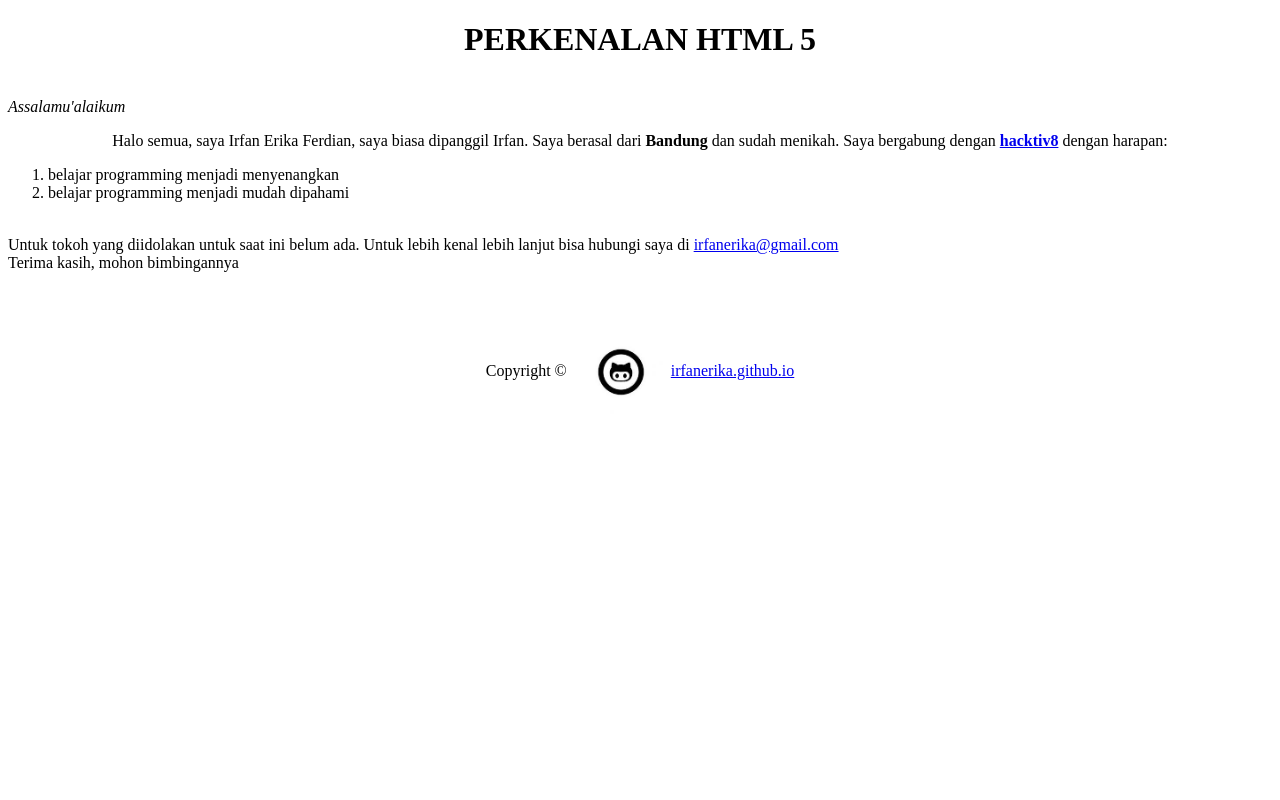
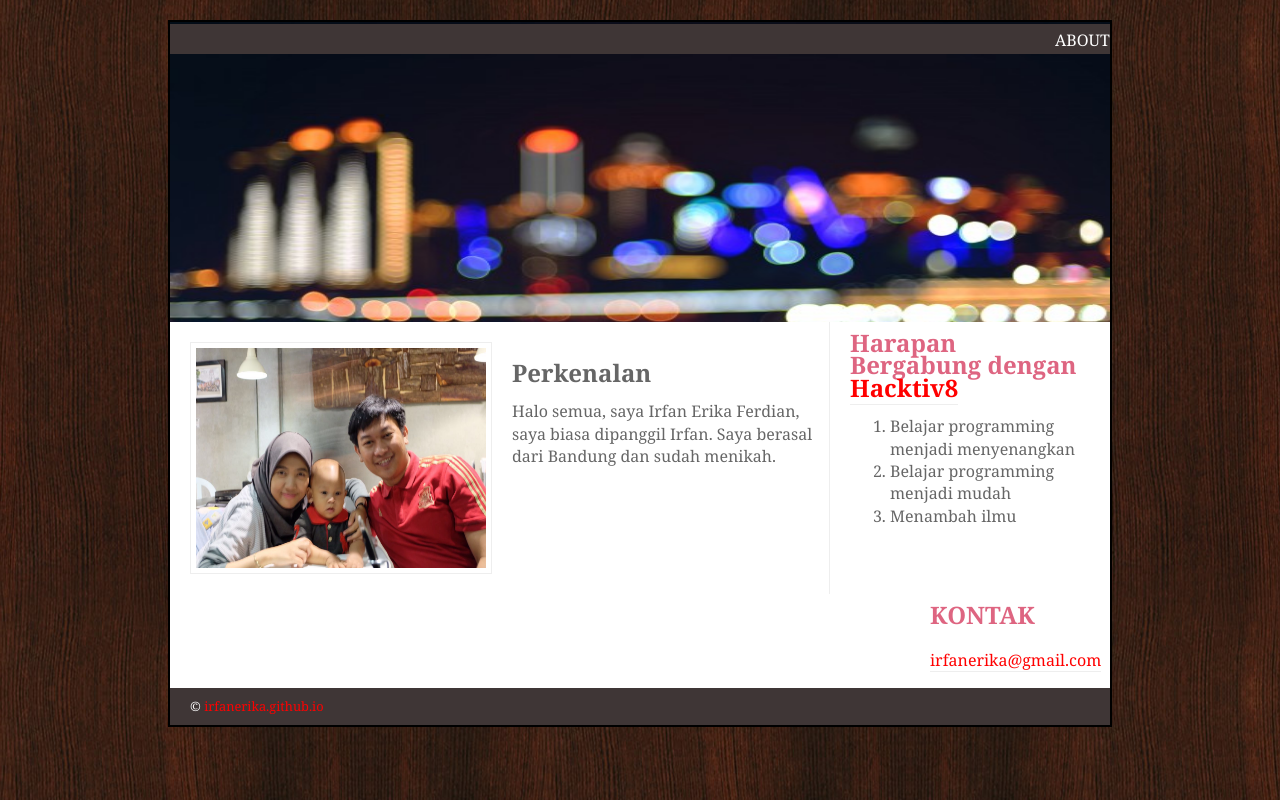
Before and after one commit to irfanerika/irfanerika.github.io, a plain HTML site: page index.html in a window 1280 px wide. Drawn offline with Linux system fonts and the light colour scheme.

```diff
--- a/index.html
+++ b/index.html
@@ -1,32 +1,47 @@
 <!DOCTYPE html>
 <html>
-<head>
-  <title>latihan html 5</title>
-</head>
-<body>
-<!--judul-->
-  <div id="header"> <h1 align=center>PERKENALAN HTML 5</h1> </div>
-<!--end judul-->
-<!--isi-->
-  <div><p><br><i>Assalamu'alaikum</i></br></p>
-  <p align=center>Halo semua, saya Irfan Erika Ferdian, saya biasa dipanggil Irfan. Saya berasal dari <b>Bandung</b> dan sudah menikah.
-  Saya bergabung dengan <a href="http://www.hacktiv8.com"><b>hacktiv8</b></a> dengan harapan:
- <!--order list-->
-  <br><ol>
-  <li>belajar programming menjadi menyenangkan</li>
-  <li>belajar programming menjadi mudah dipahami</li>
-  </ol></br>
- <!--end order list-->
-Untuk tokoh yang diidolakan untuk saat ini belum ada.
-Untuk lebih kenal lebih lanjut bisa hubungi saya di <a href="mailto:irfanerika@gmail.com" target=_top>irfanerika@gmail.com</a>
+	<head>
+		<title>LATIHAN HTML</title>
+		<link rel="stylesheet" href="styles/style.css" type="text/css" />
+	</head>
+	<body>
+		<!--pembungkus-->
+		<div class="wrapper">
+			<header>
+			 <h1>LATIHAN HTML</h1>
+				<nav>
+					<ul>
+						<li><a href="">ABOUT</a></li>
+					</ul>
+				</nav>
+			</header>
+			<section class="perkenalan">
+				<article>
+					<figure>
+						<img src="images/foto.jpg" alt="soto" / height="220" width="290">
+					</figure>
+					<hgroup>
+						<h2>Perkenalan</h2>
+					</hgroup>
+					<p>Halo semua, saya Irfan Erika Ferdian, saya biasa dipanggil Irfan. Saya berasal dari Bandung dan sudah menikah.</p>
+				</article>
 
-  <br>Terima kasih, mohon bimbingannya</br></p>
-</div>
-<!--end isi-->
-<!--penutup-->
-<footer id="footer">
-            <br><p align=center>Copyright &copy <a href="https://www.github.com" target=_blank><img src="image/github.jpg" alt="gambar github" width="100" height="100" align=center ></a><a href="https://irfanerika.github.io">irfanerika.github.io</a></p></br>
-        </footer>
-		<!--end penutup-->
-</body>
+			</section>
+			<aside>
+				<section class="alasan">
+					<h2>Harapan Bergabung dengan <a href="http://www.hacktiv8.com">Hacktiv8</a></h2>
+					<ol>
+					<li>Belajar programming menjadi menyenangkan</li>
+					<li>Belajar programming menjadi mudah</li>
+					<li>Menambah ilmu</li>
+					<ol/>
+
+				<br><br><br><h2>KONTAK</h2><br><a href="mailto:irfanerika@gmail.com" target=_top>irfanerika@gmail.com</a></br>
+				</section>
+			</aside>
+			<footer>
+				&copy; <a href="https://irfanerika.github.io">irfanerika.github.io</a>
+			</footer>
+		</div><!-- .wrapper -->
+	</body>
 </html>
--- /dev/null
+++ b/styles/style.css
@@ -0,0 +1,93 @@
+header, section, footer, aside, nav, article, figure, figcaption {
+	display: block;}
+body {
+	color: #666666;
+	background-color: #f9f8f6;
+	background-image: url(../images/dark-wood.jpg);
+	background-position: center;
+	font-family: Georgia, Times, serif;
+	line-height: 1.4em;
+	margin: 0px;}
+.wrapper {
+	position:relative;
+	width: 940px;
+	margin: 20px auto 20px auto;
+	border: 2px solid #000000;
+	background-color: #ffffff;}
+header {
+	position:relative;
+	height: 300px;
+	background-size: 950px 400px;
+	background-repeat:no-repeat;
+    background-image: url(../images/header.jpg);}
+h1 {
+	position:relative;
+	text-indent: -9999px;
+	width: 940px;
+	margin: 0px;}
+nav, footer {
+	position:fixed;
+	clear: both;
+	color: #ffffff;
+	background-color: #3f3636;
+	height: 30px;
+	margin: -20px auto auto auto;
+	z-index:1000;}
+nav ul {
+	margin: 0px;
+	padding: 5px 0px 5px 30px;}
+nav li {
+	display: inline;
+	margin-left: 855px;}
+nav li a {
+	color: #ffffff;}
+nav li a:hover{
+	color: #000000;}
+section.perkenalan {
+	position:relative;
+	float: left;
+	width: 659px;
+	border-right: 1px solid #eeeeee;}
+article {
+	position:relative;
+	clear: both;
+	overflow: auto;
+	width: 100%;}
+hgroup {
+	position:relative;
+	margin-top: 40px;}
+figure {
+	position:relative;
+	float: left;
+	width: 290px;
+	height: 220px;
+	padding: 5px;
+	margin: 20px;
+	border: 1px solid #eeeeee;}
+aside {
+	position:relative;
+	width: 230px;
+	float: left;
+	padding: 0px 0px 0px 20px;}
+aside section a {
+	position:relative;
+	display: block;
+display:inline;
+	border-bottom: 1px solid #eeeeee;}
+
+a {
+	display:inline;
+	position:relative;
+	color: red;
+	text-decoration: none;}
+aside h2 {
+	position:relative;
+	color: #de6581;}
+	1, h2, h3 {
+	font-weight: normal;}
+h2 {
+	margin: 10px 0px 0px 0px;}
+footer {
+	position:relative;
+	font-size: 80%;
+	padding: 7px 0px 0px 20px;}
```
Also changed, not shown: image/github.jpg (deleted), images/dark-wood.jpg (added), images/foto.jpg (added), images/header.jpg (added).
